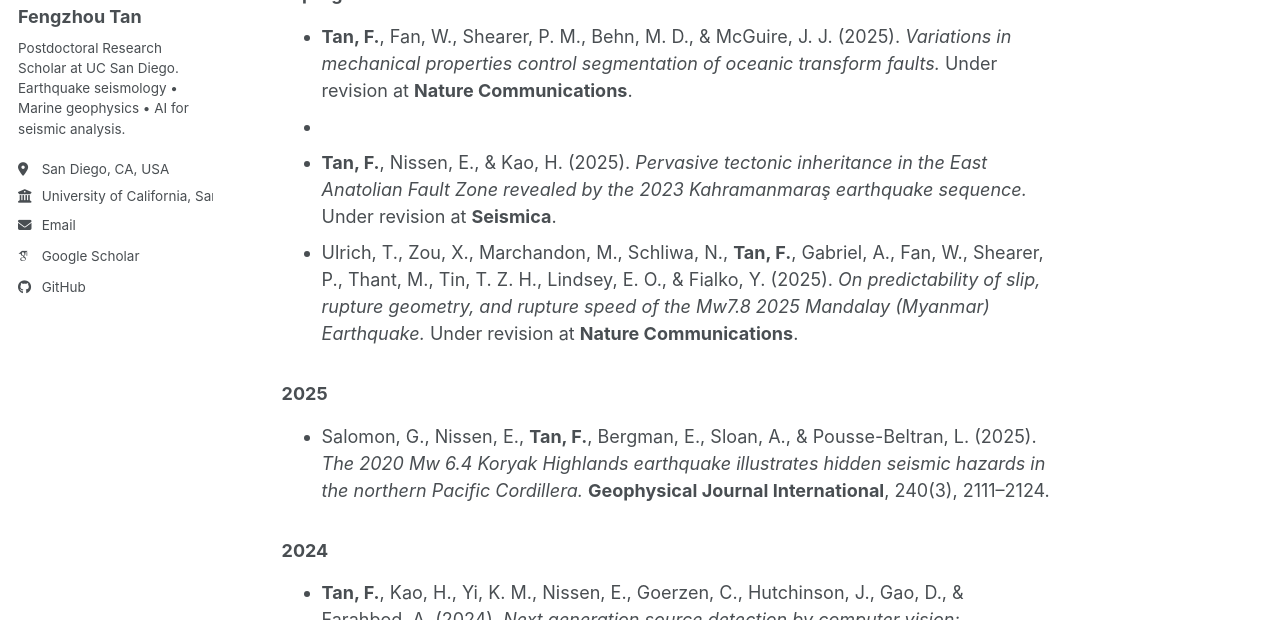
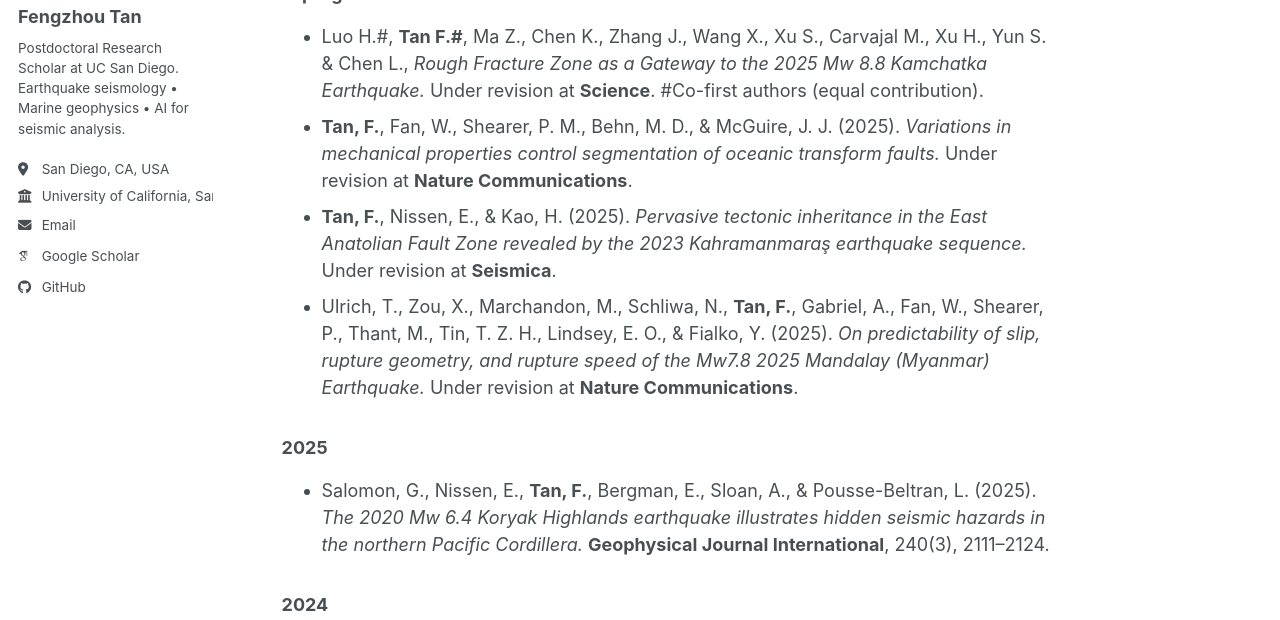
Before and after one commit to tanfengzhou/tanfengzhou.github.io, a Jekyll site: the page built from _pages/publications.md, in a window 1280 px wide and 900 px high, cut to the strip 280-900 px from the top of the window. Built offline with Jekyll 4.4.1, drawn with Linux system fonts in a browser that asks for light colours; some web fonts are replaced; a script bundle is joined from its source files by our own code; library files that are not in the unit come from our copies; some of the changed lines change nothing that is shown; some of the changed text lies outside the part shown.

Commit message:
Update publications.md

```diff
--- a/_pages/publications.md
+++ b/_pages/publications.md
@@ -7,8 +7,8 @@
 ## Peer-reviewed publications
 
 ### In progress
+- Luo H.#, **Tan F.#**, Ma Z., Chen K., Zhang J., Wang X., Xu S., Carvajal M., Xu H., Yun S. & Chen L., *Rough Fracture Zone as a Gateway to the 2025 Mw 8.8 Kamchatka Earthquake.* Under revision at **Science**. #Co-first authors (equal contribution).
 - **Tan, F.**, Fan, W., Shearer, P. M., Behn, M. D., & McGuire, J. J. (2025). *Variations in mechanical properties control segmentation of oceanic transform faults.* Under revision at **Nature Communications**.
--
 - **Tan, F.**, Nissen, E., & Kao, H. (2025). *Pervasive tectonic inheritance in the East Anatolian Fault Zone revealed by the 2023 Kahramanmaraş earthquake sequence.* Under revision at **Seismica**.
 - Ulrich, T., Zou, X., Marchandon, M., Schliwa, N., **Tan, F.**, Gabriel, A., Fan, W., Shearer, P., Thant, M., Tin, T. Z. H., Lindsey, E. O., & Fialko, Y. (2025). *On predictability of slip, rupture geometry, and rupture speed of the Mw7.8 2025 Mandalay (Myanmar) Earthquake.* Under revision at **Nature Communications**.
 
@@ -33,7 +33,7 @@
 
 ### 2026
 - **Tan, F.**, Fan, W., & Shearer, P. (2026). *Searching for glacier-related seismic events in Greenland with waveform similarity and machine learning.* Seismological Society of America (**SSA**) Annual Meeting, oral.
-- Ulrich, T., Zou, X., Schliwa, N., Marchandon, M., **Tan, F.**, Gabriel, A., Fan, W., Shearer, P., & Fialko, Y. (2026). *Could the complex rupture dynamics of the 2025 Mw 7.8 Myanmar Earthquake have been predicted?* Submitted to the European Geophysical Union (**EGU**) General Assembly.
+- Ulrich, T., Zou, X., Schliwa, N., Marchandon, M., **Tan, F.**, Gabriel, A., Fan, W., Shearer, P., & Fialko, Y. (2026). *Could the complex rupture dynamics of the 2025 Mw 7.8 Myanmar Earthquake have been predicted?* European Geophysical Union (**EGU**) General Assembly, oral.
 
 ### 2025
 - **Tan, F.**, Fan, W., Shearer, P., Behn, M., McGuire, J., Warren, J., Collins, J., & Boettcher, M. (2025). *Variations in mechanical properties control segmentation of oceanic transform faults.* American Geophysical Union (**AGU**) Fall Meeting, poster (S43D-0288).
```
